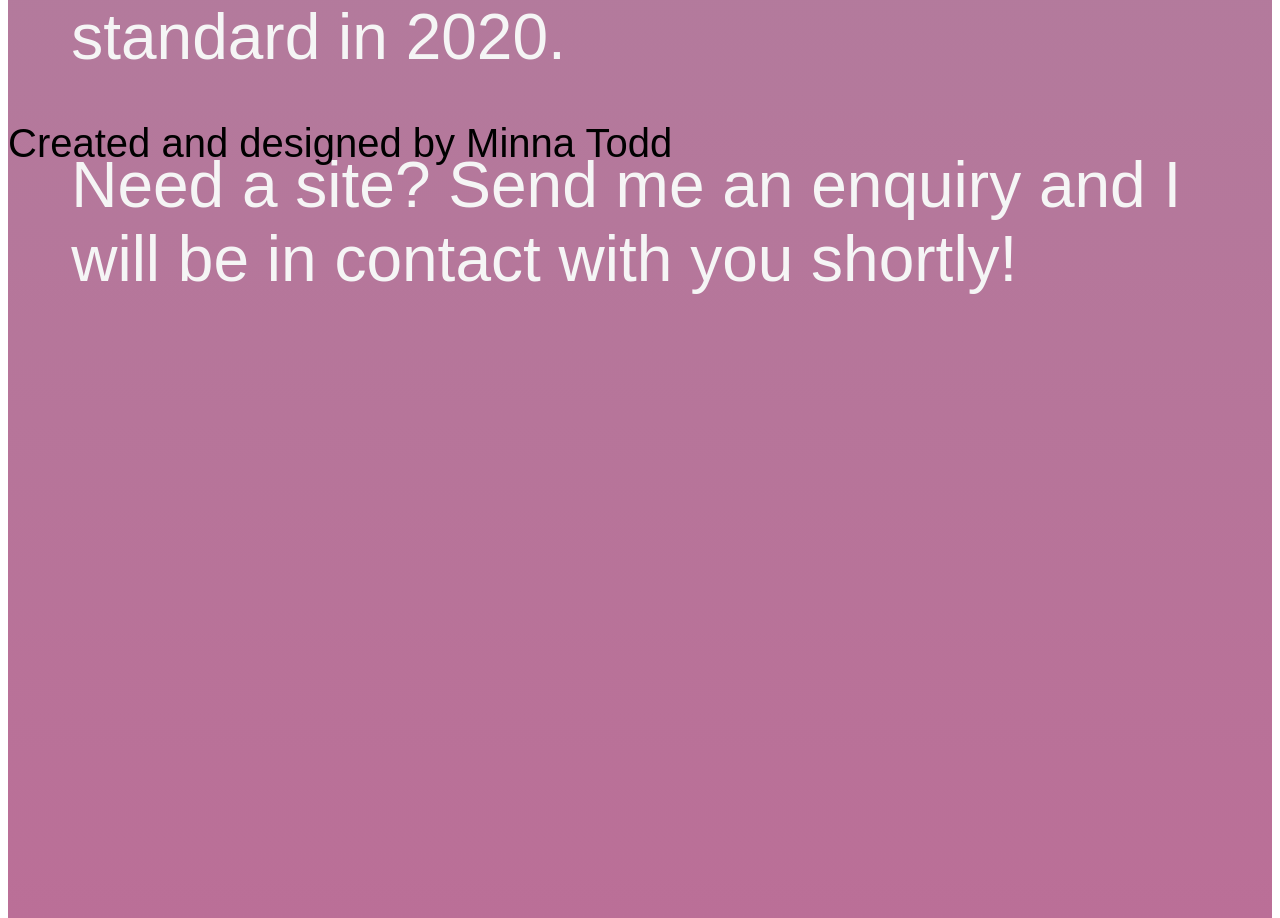
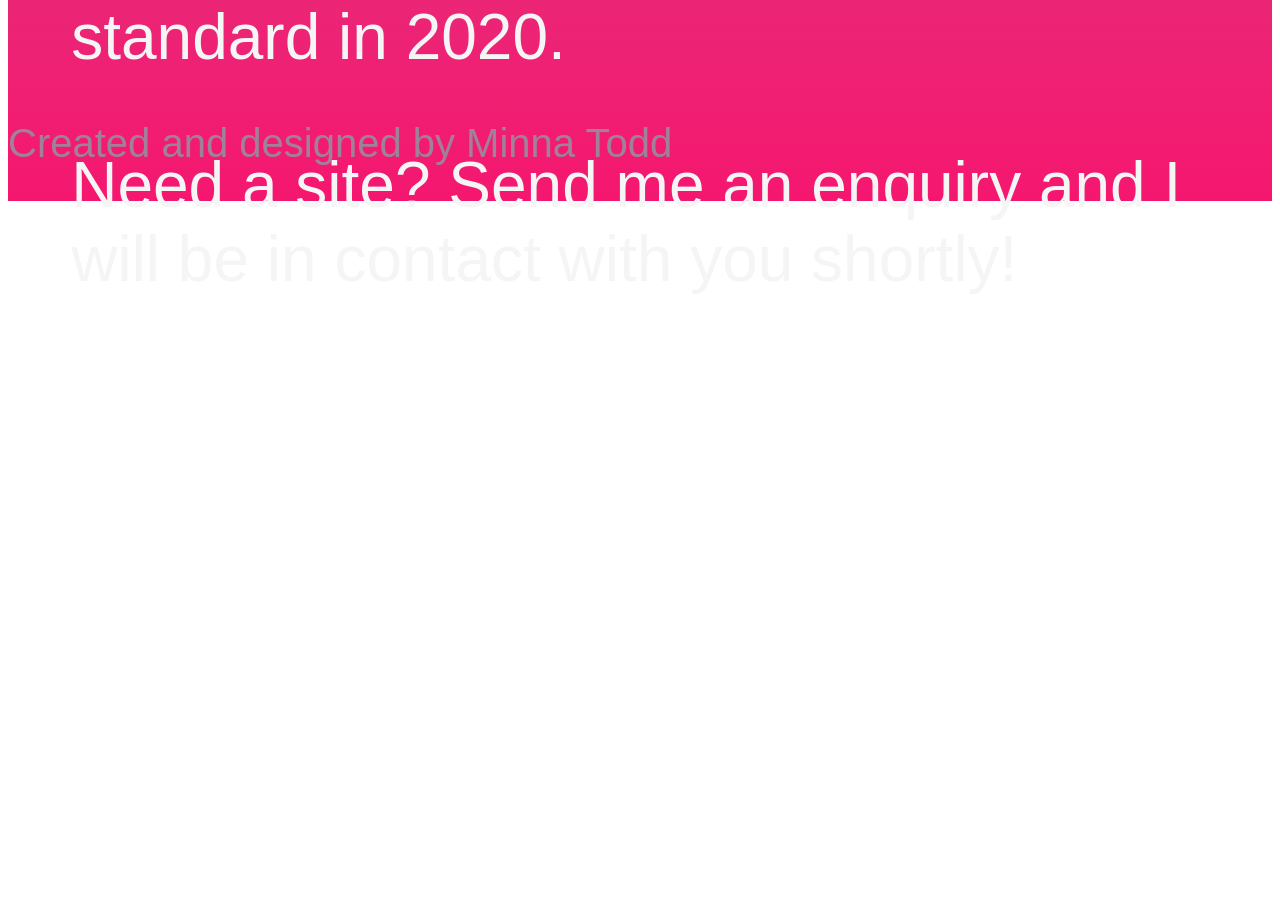
Before and after one commit to waitaminna/portfolio-site, a plain HTML site: page index.html in a window 1280 px wide. Shown: the part 1407-2325 px from the top of the page. After the commit the page ends 1703 px from the top, so only its background shows below. Drawn offline with Linux system fonts and the light colour scheme; a web font is replaced by a local one.

Commit message:
Update styles.css

```diff
--- a/styles.css
+++ b/styles.css
@@ -22,9 +22,8 @@
     width: 100%;
     display: grid;
    /* grid-template: repeat(6, 300px 50px 310px 310px 310px 50px) / repeat(5, 1fr); */
-    grid-template: repeat(6, 30vh 10vh 50vh 50vh 50vh 10vh) / repeat(5, 1fr);
+    grid-template: 30vh 10vh 50vh 50vh 50vh 10vh / repeat(5, 1fr);
     background-image: linear-gradient(#A88BA4, #f5176f);
-    background-size: attr(height px);
     background-repeat: no-repeat;
 }
 
@@ -163,6 +162,5 @@ nav h3 {
 
 footer {
     grid-area: 6 / 1 / span 1 / span 5;
-    /* color: #A0819C; */
-    color: black;
+    color: #A0819C;
 }
```
